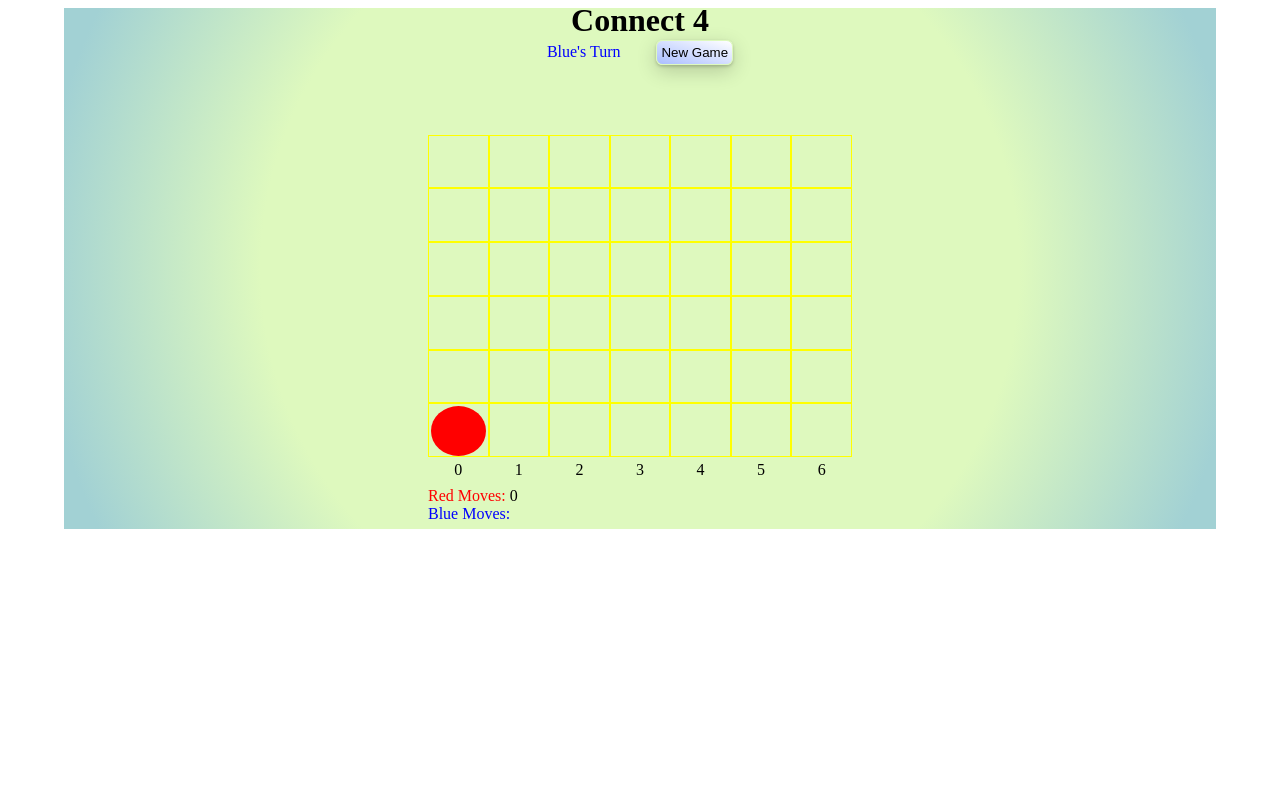
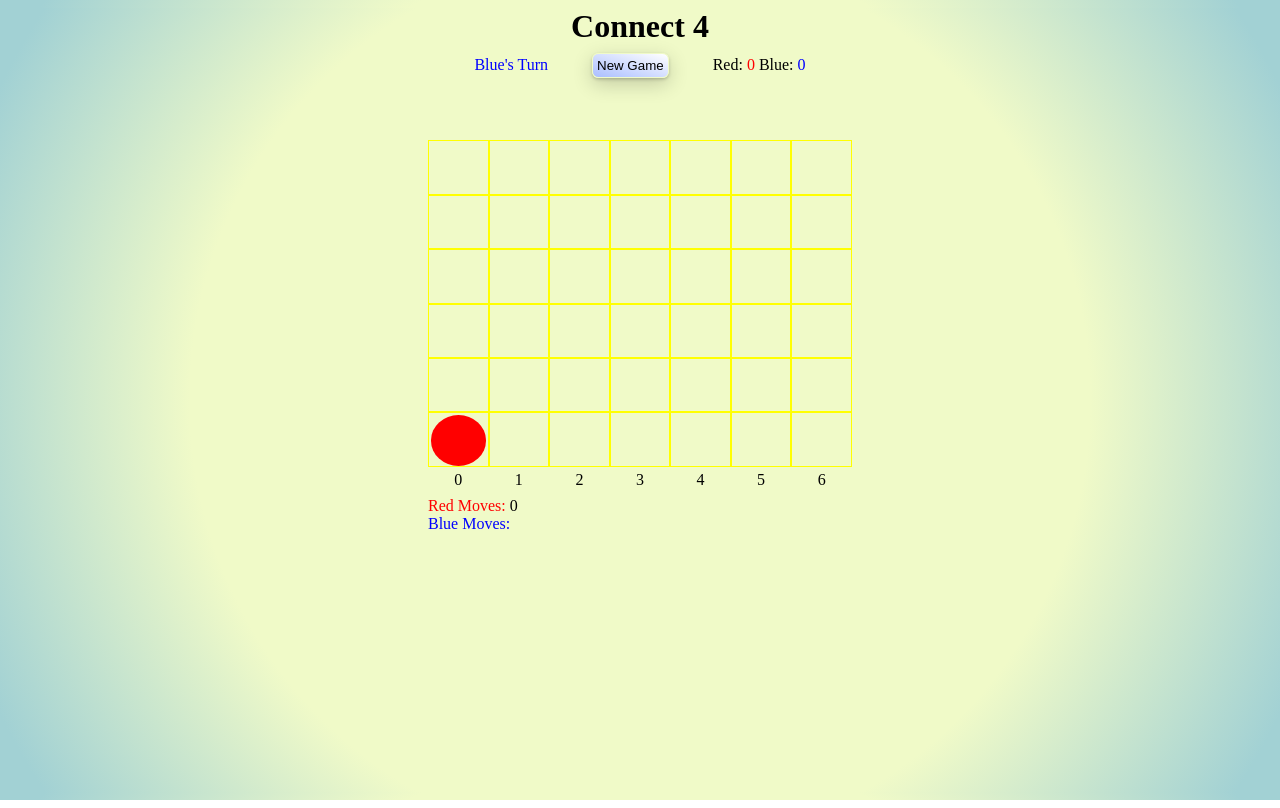
Before and after one commit to danielcohen2/connect4, a plain HTML site: page index.html in a window 1280 px wide. Both pictures are taken after a click on the element 458 px from the left and 107 px from the top of the page. Drawn offline with Linux system fonts and the light colour scheme.

Commit message:
changed display, added scoreboard stuff, logic for keeping track of score

```diff
--- a/app.css
+++ b/app.css
@@ -1,7 +1,8 @@
 html,
 body {
-	height: 100%;
+	height: 99%;
 	margin: 0;
+	background: radial-gradient(circle, rgba(240, 250, 200, 1) 60%, rgba(162, 209, 212, 1) 95%);
 }
 
 .container {
@@ -9,17 +10,23 @@ body {
 	/* border: 1px red solid; */
 	margin: auto;
 	text-align: center;
-	background: radial-gradient(circle, rgba(222, 249, 190, 1) 60%, rgba(162, 209, 212, 1) 95%);
 }
 
-#scoreboardSpan {
-	margin-right: 1rem;
+h1 {
+	margin: .5rem 0;
 }
 
+/* #scoreboard {
+	display: flex;
+	justify-content: space-around;
+	width: 60%;
+	margin: auto;
+} */
+
 #newGameButton {
-	margin-left: 1rem;
+	margin: 0 2.5rem;
 	border-radius: .4rem;
-	border: 1px rgb(222, 249, 190) solid;
+	border: 1px rgb(240, 250, 200) solid;
 	box-shadow: 0 0.1rem 0.2rem 0 rgba(0, 0, 0, 0.2), 0 6px 20px 0 rgba(0, 0, 0, 0.19);
 	background: linear-gradient(to top right, rgba(170, 190, 255, 1) 0%, rgba(255, 255, 255, 1) 100%);
 	padding: .25rem;
@@ -32,12 +39,11 @@ body {
 #gameContainer {
 	width: 26.5rem;
 	height: 28rem;
-	margin: 1rem auto 0 auto;
+	margin: .5rem auto 0 auto;
 }
 
 #board {
-	height: 84%;
-	/* border: 1px yellow solid; */
+	height: 85%;
 }
 
 #columnNums {
@@ -49,14 +55,6 @@ body {
 #moves {
 	text-align: left;
 	margin-top: .5rem;
-}
-
-.redPlayer {
-	color: red;
-}
-
-.bluePlayer {
-	color: blue;
 }
 
 .row {
@@ -75,9 +73,13 @@ div {
 #topRow div {
 	border: none;
 }
-h1 {
-	margin: .5rem 0;
-	line-height: 1.5rem;
+
+.redPlayer {
+	color: red;
+}
+
+.bluePlayer {
+	color: blue;
 }
 
 .circle {
@@ -92,3 +94,7 @@ h1 {
 .blue {
 	background-color: blue;
 }
+
+.row .winningCell {
+	border: .1rem green solid;
+}
--- a/index.html
+++ b/index.html
@@ -22,8 +22,11 @@
 
     <div class="container">
         <h1>Connect 4</h1>
-        <div id="scoreboard"><span id="scoreboardSpan" class="redPlayer">Red's Turn</span>
-            <span id="newGame"><button id="newGameButton">New Game</button></span></div>
+        <div id="scoreboard"><span id="scoreboardInfo" class="redPlayer">Red's Turn</span>
+            <button id="newGameButton">New Game</button>
+            <span> Red: <span id="redWins" class="redPlayer"> 0</span> Blue: <span id="blueWins" class="bluePlayer"> 0
+                </span></span>
+        </div>
         <div id="gameContainer">
             <div id="board">
                 <!-- this topRow is above the board -->
--- a/logic.js
+++ b/logic.js
@@ -11,11 +11,13 @@ var initGame = {
 	],
 	player1: {
 		color: 'red',
-		moves: []
+		moves: [],
+		wins: 0
 	},
 	player2: {
 		color: 'blue',
-		moves: []
+		moves: [],
+		wins: 0
 	},
 	currPlayer: null,
 	player1Turn: true,
@@ -217,6 +219,7 @@ function updateGameStatus() {
 		highlightWinningCells(winner);
 		game.currentlyPlaying = false;
 		game.winner = game.currPlayer;
+		game.currPlayer.wins++;
 	} else if (isBoardFull()) {
 		console.log('tie');
 		game.currentlyPlaying = false;
@@ -227,9 +230,13 @@ function updateGameStatus() {
 	updateScoreBoard();
 }
 
-//resets the game to initial board, playersMoves, etc.
+//resets the game to initial board, playersMoves, etc. - except keeps the win tallies
 function resetGame() {
+	var player1Wins = game.player1.wins;
+	var player2Wins = game.player2.wins;
 	game = initGame;
+	game.player1.wins = player1Wins;
+	game.player2.wins = player2Wins;
 	game.currPlayer = game.player1;
 }
 
@@ -329,20 +336,22 @@ function guiPlayerMove(player, col) {
 
 function updateScoreBoard() {
 	//game still going - change game's playerTurn and game's current player
-	var scoreboard = document.querySelector('#scoreboardSpan');
-	scoreboard.textContent = '';
-	scoreboard.classList.remove('redPlayer', 'bluePlayer');
+	var scoreboardInfo = document.querySelector('#scoreboardInfo');
+	scoreboardInfo.textContent = '';
+	scoreboardInfo.classList.remove('redPlayer', 'bluePlayer');
 	var currColor = game.currPlayer.color;
 	if (game.currentlyPlaying) {
-		scoreboard.textContent = currColor.charAt(0).toUpperCase() + currColor.slice(1) + "'s Turn";
-		scoreboard.classList.add(currColor + 'Player');
+		scoreboardInfo.textContent = currColor.charAt(0).toUpperCase() + currColor.slice(1) + "'s Turn";
+		scoreboardInfo.classList.add(currColor + 'Player');
 	} else {
 		if (game.tie) {
-			scoreboard.textContent = 'Tie Game!';
+			scoreboardInfo.textContent = 'Tie Game!';
 		}
 		if (game.winner) {
-			scoreboard.textContent = currColor.charAt(0).toUpperCase() + currColor.slice(1) + ' is the WINNER!!!';
-			scoreboard.classList.add(currColor + 'Player');
+			scoreboardInfo.textContent = currColor.charAt(0).toUpperCase() + currColor.slice(1) + ' is the WINNER!!!';
+			scoreboardInfo.classList.add(currColor + 'Player');
+			var scoreboardScore = document.querySelector('#' + currColor + 'Wins');
+			scoreboardScore.textContent = game.currPlayer.wins;
 		}
 	}
 }
@@ -352,7 +361,7 @@ function highlightWinningCells(winningCellCoords) {
 		var rowDisplay = winningCellCoords[i][0] + 1;
 		var colDisplay = winningCellCoords[i][1];
 		var div = document.querySelector('#row' + rowDisplay + 'Col' + colDisplay);
-		div.style.border = '.1rem green solid';
+		div.classList.add('winningCell');
 	}
 }
 
```
